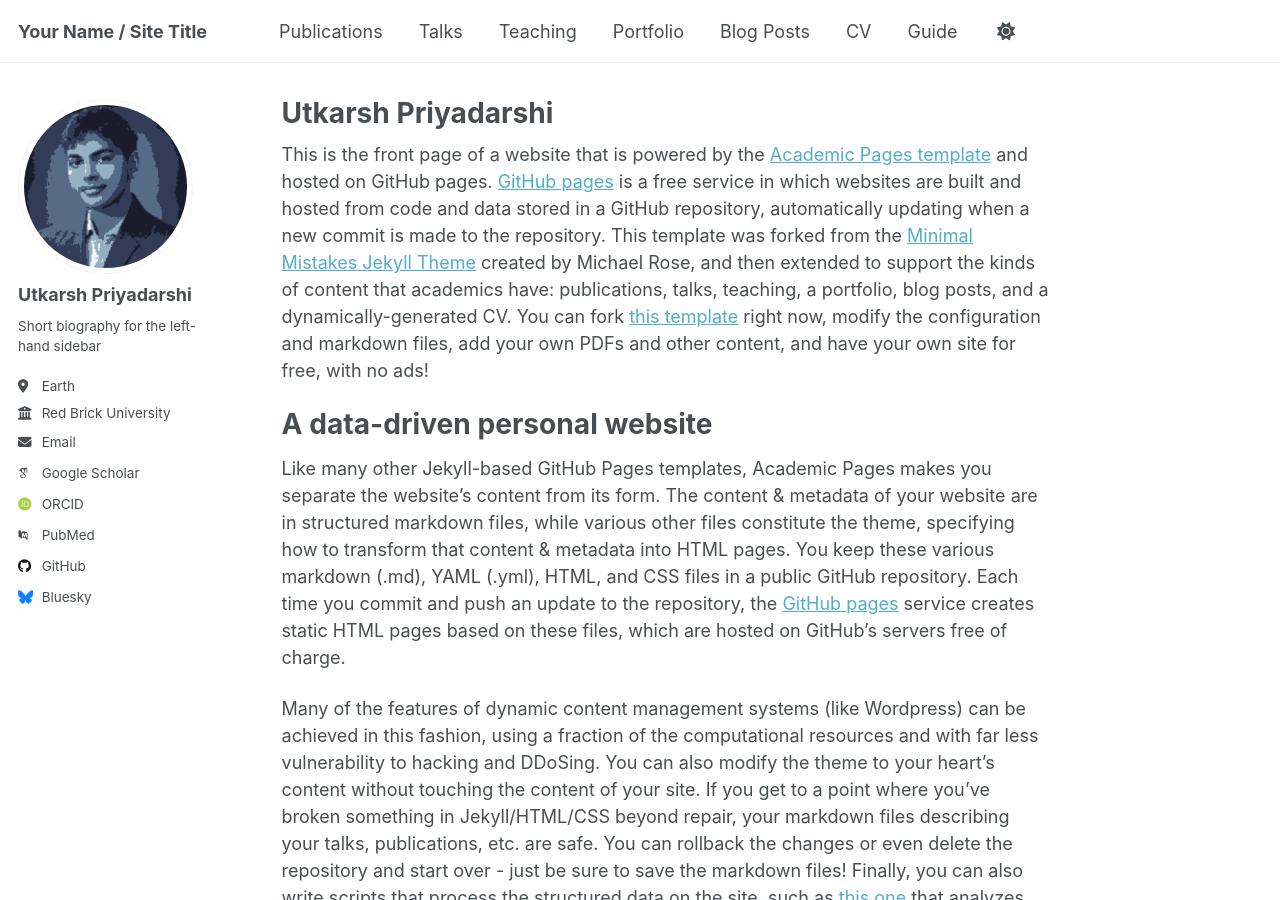
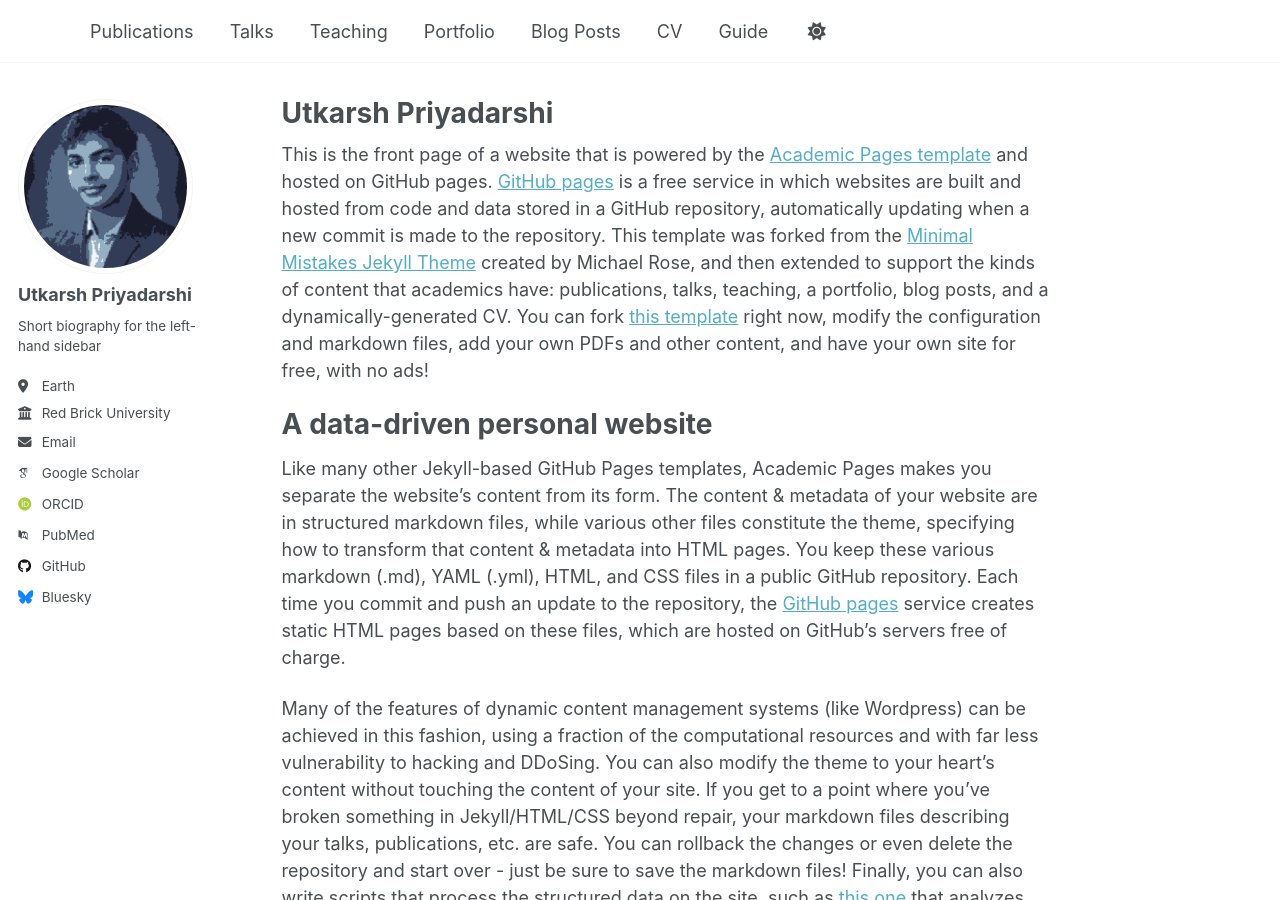
Before and after one commit to priyadarshiutkarsh/priyadarshiutkarsh.github.io, a Jekyll site: the page built from _pages/about.md, in a window 1280 px wide and 900 px high. Built offline with Jekyll 4.4.1, drawn with Linux system fonts in a browser that asks for light colours; some web fonts are replaced.

Commit message:
removed_title

```diff
--- a/_config.yml
+++ b/_config.yml
@@ -9,8 +9,8 @@
 # Basic Site Settings
 locale                   : "en-US"
 site_theme               : "default"
-title                    : "Your Name / Site Title"
-title_separator          : "-"
+title                    : ""
+title_separator          : ""
 name                     : &name "Utkarsh Priyadarshi"
 description              : &description "personal description"
 url                      : https://priyadarshiutkarsh.github.io/ # the base hostname & protocol for your site e.g. "https://[your GitHub username].github.io" or if you already have some other page hosted on Github then use "https://[your GitHub username].github.io/[Your Repo Name]"
```
